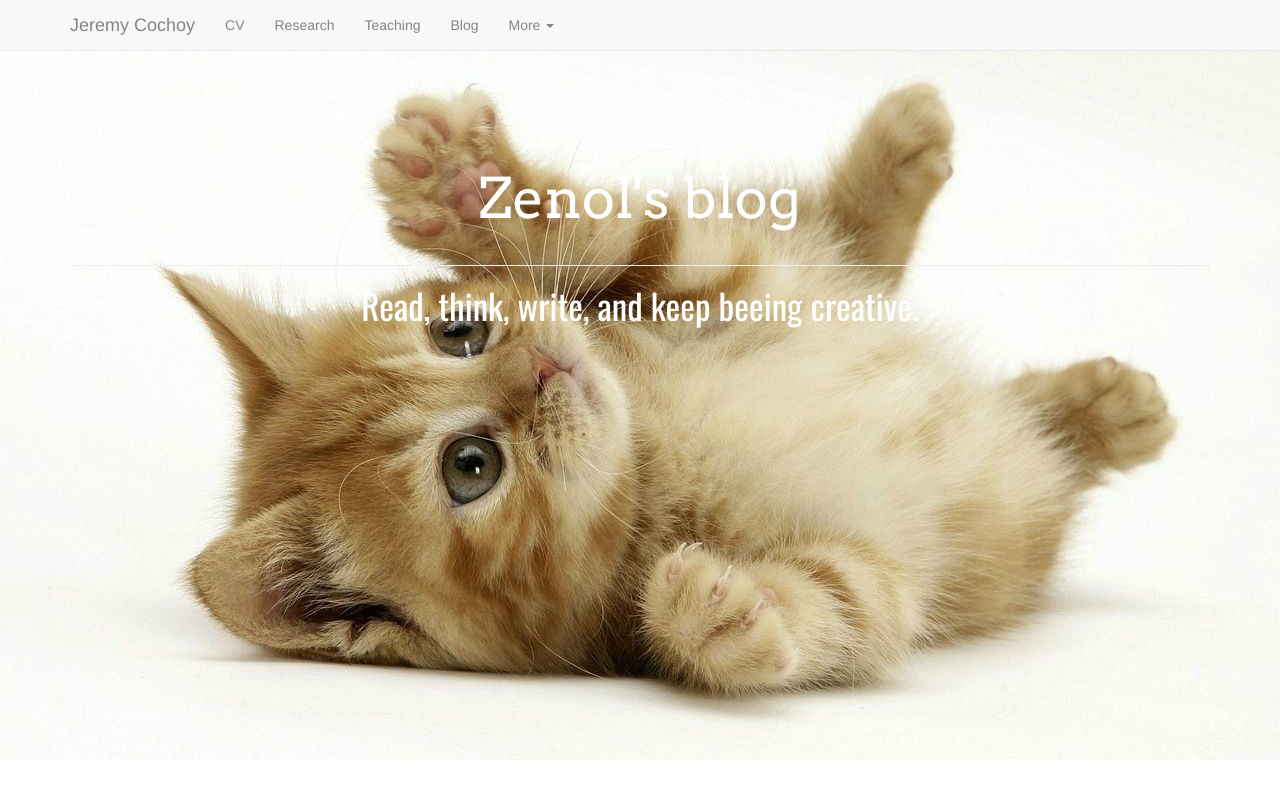
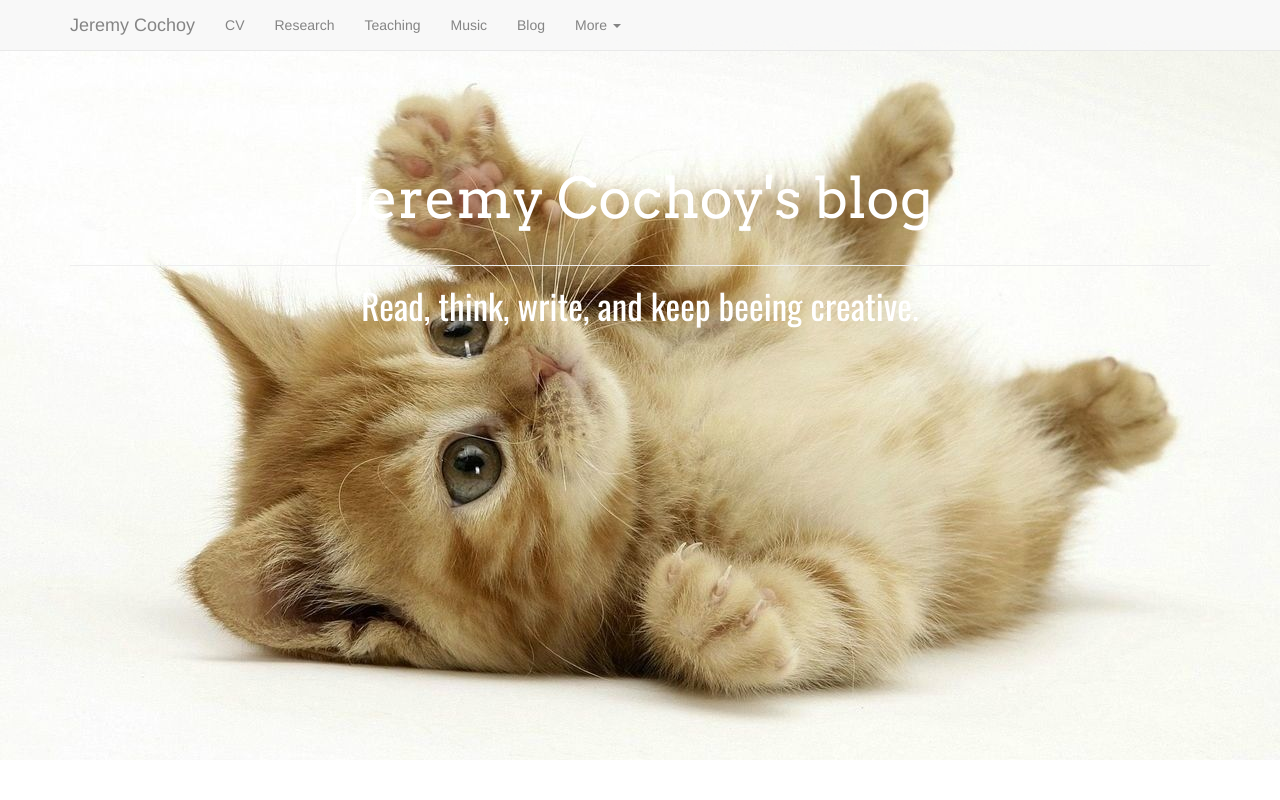
Before and after one commit to Zenol/blog, a plain HTML site: page index.html in a window 1280 px wide. Shown: the top 800 px of the page. Drawn offline with nearby package versions, Linux system fonts and the light colour scheme; a web font is replaced by a local one.

Commit message:
Update music page

```diff
--- a/index.html
+++ b/index.html
@@ -51,6 +51,7 @@
 	    <li role="separator" class="divider"></li>
 	    <li><a href="/research/">Research</a></li>
 	    <li><a href="/teaching/">Teaching</a></li>
+	    <li><a href="/music/">Music</a></li>
 	    <li><a href="/blog/">Blog</a></li>
 	    <li class="dropdown">
 	      <a href="#" class="dropdown-toggle" data-toggle="dropdown" role="button" aria-haspopup="true" aria-expanded="false">More <span class="caret"></span></a>
@@ -73,7 +74,7 @@
     <div id="slice1" class="slice">
       <div class="container">
 	<div class="page-header">
-          <h1>Zenol's blog</h1>
+          <h1>Jeremy Cochoy's blog</h1>
 	</div>
 	<h2>
 	  Read, think, write, and keep beeing
```
Also changed, not shown: header.html (+1 -0 lines), 1 other file.
